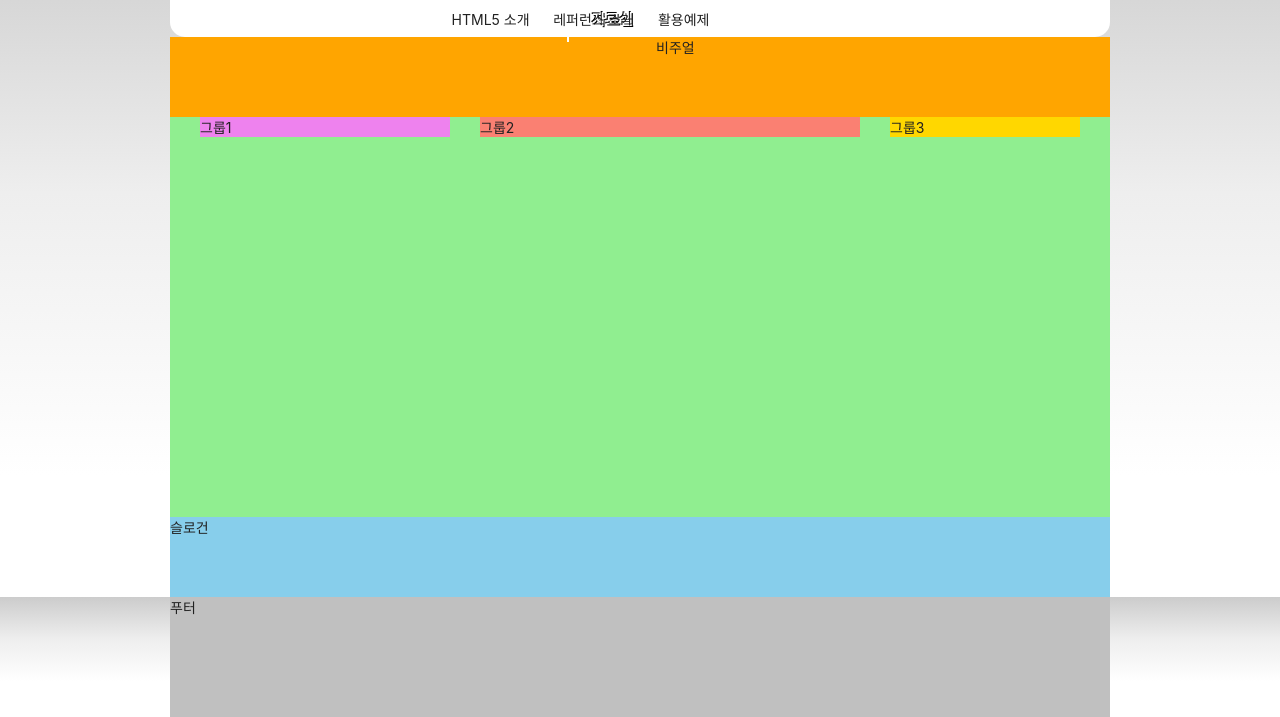
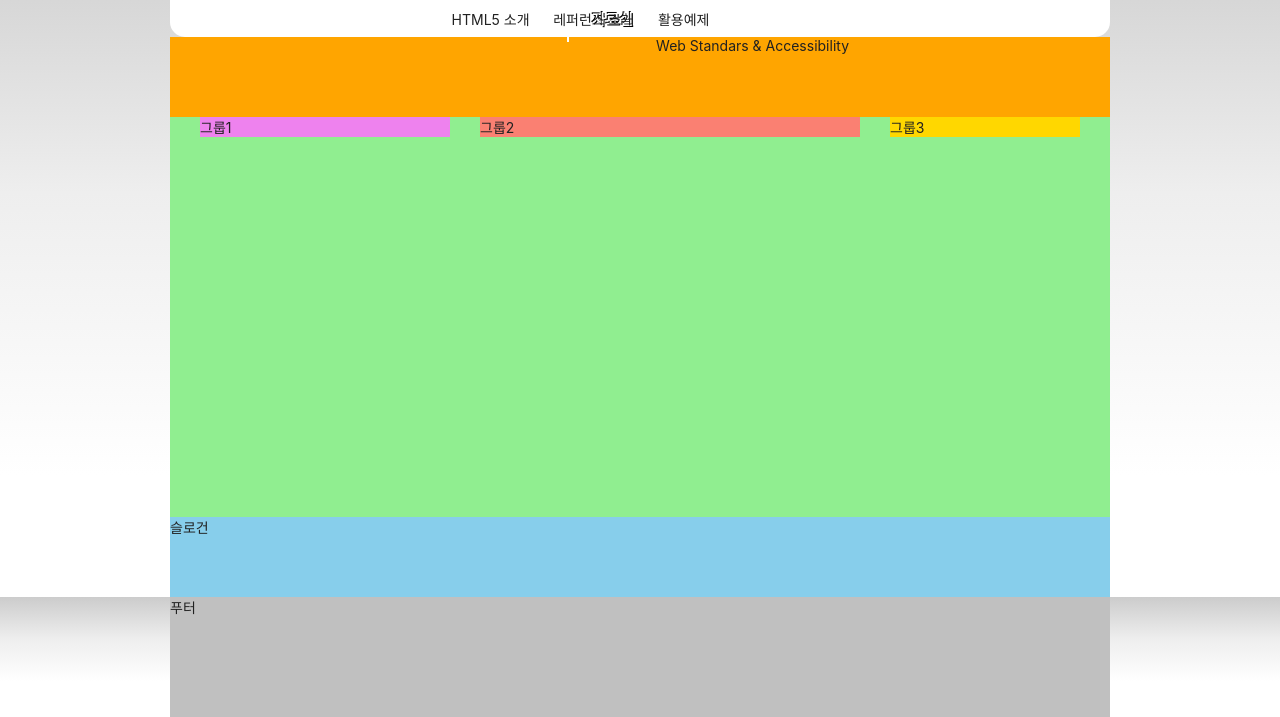
Before and after one commit to rodwnl/HTML5, a plain HTML site: page index.html in a window 1280 px wide. Shown: the part 90-807 px from the top of the page. Drawn offline with Linux system fonts and the light colour scheme; files whose address does not match are found by name; a web font is replaced by a local one.

Commit message:
비주얼 텍스트 콘텐츠 마크업

```diff
--- a/index.html
+++ b/index.html
@@ -130,7 +130,11 @@
       </ul>
     </nav>
   </header>
-  <div class="visual">비주얼</div>
+  <div class="visual">
+    <div class="visual-text">
+      Web Standars &amp; Accessibility
+    </div>
+  </div>
   <main class="main">
     <div class="group group1">그룹1</div>
     <div class="group group2">그룹2</div>
--- a/styles/style.css
+++ b/styles/style.css
@@ -154,7 +154,7 @@ body {
   display: inline-block;
 }
 .sub-menu a::before {
-  content: "\e805";
+  content: "\e803";
   font-family: "fontello";
   font-weight: normal;
   display: inline-block;
```
